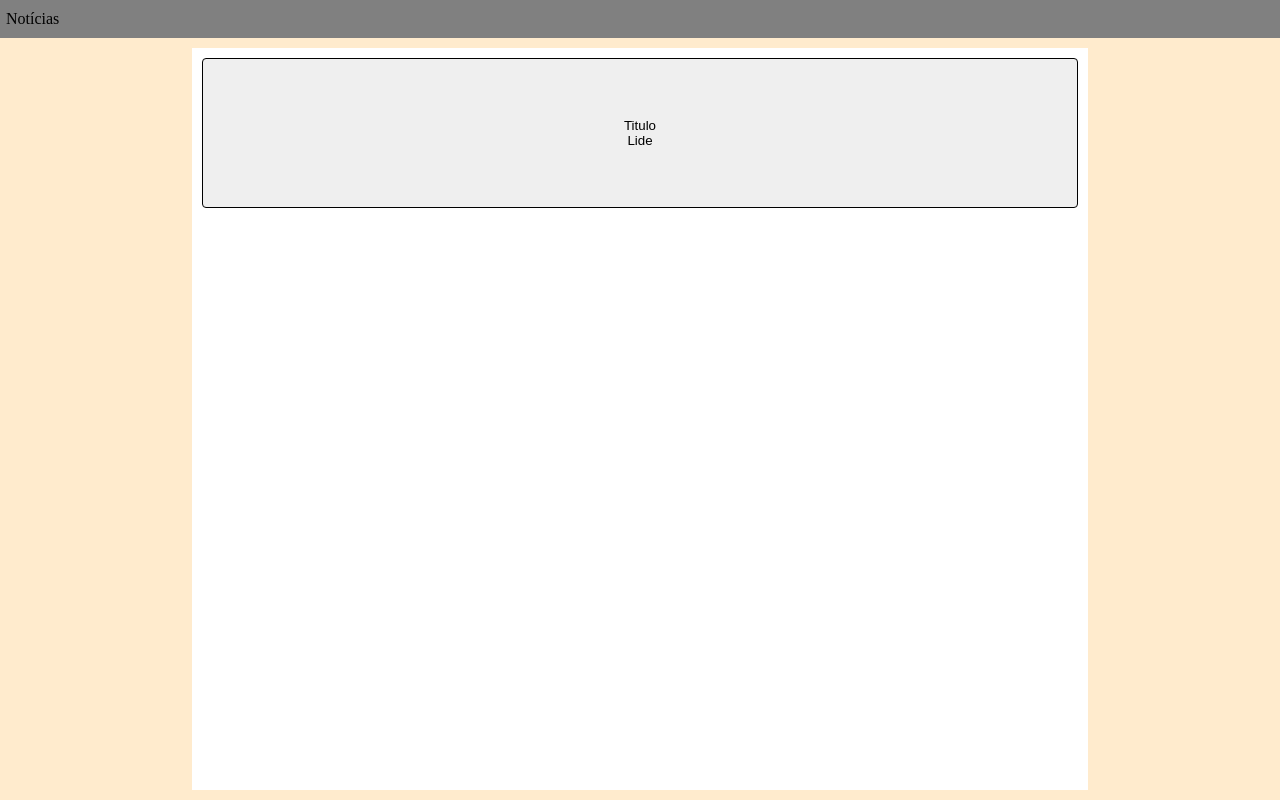
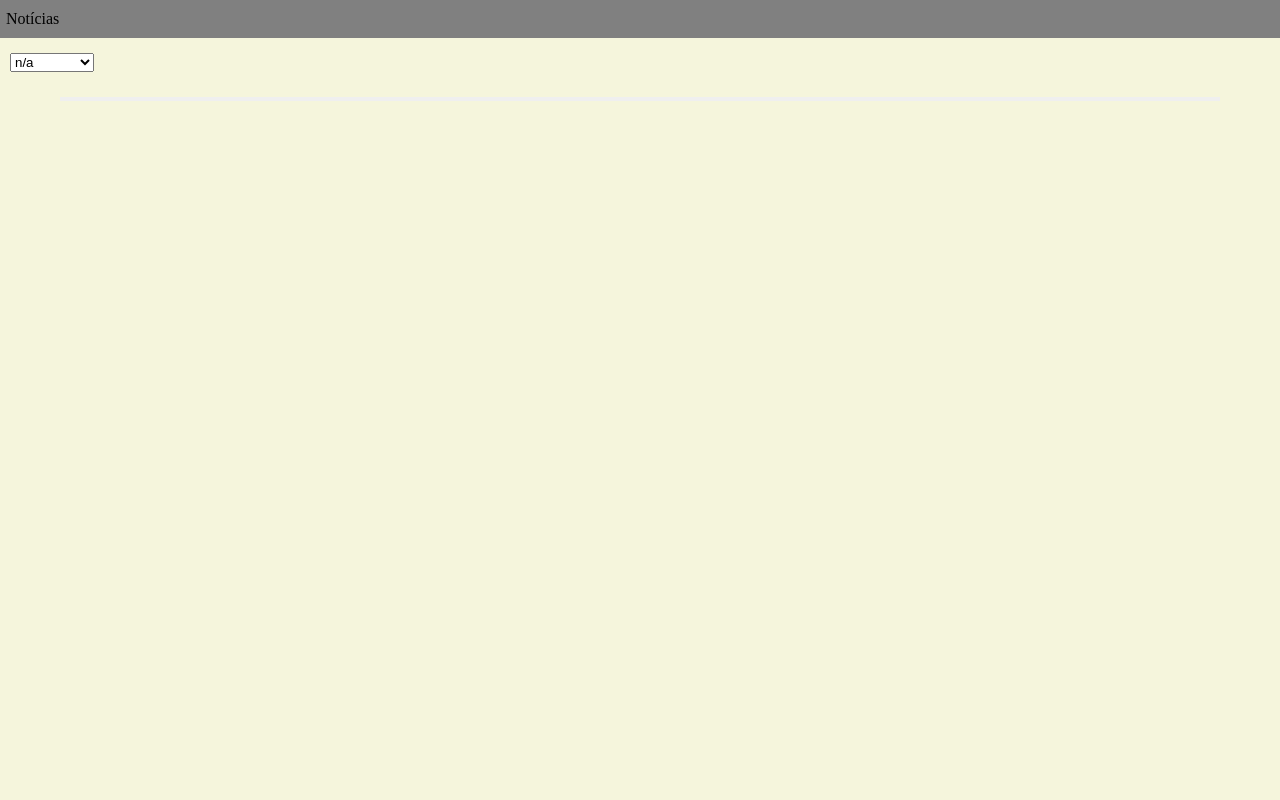
Before and after one commit to ArkynDev/Jos-HiginoNot-cias, a plain HTML site: page index.html in a window 1280 px wide. Drawn offline with Linux system fonts and the light colour scheme.

Commit message:
New Idea

```diff
--- a/index.html
+++ b/index.html
@@ -12,12 +12,25 @@
         <p>Notícias</p>
     </header>
     <main>
-        <section id="filter"></section>
+        <section id="filter">
+            <select name="" id="">
+                <option value="">n/a</option>
+                <option value="">Janeiro</option>
+                <option value="">Fevereiro</option>
+                <option value="">Março</option>
+                <option value="">Abril</option>
+                <option value="">Maio</option>
+                <option value="">Junho</option>
+                <option value="">Julho</option>
+                <option value="">Agosto</option>
+                <option value="">Setembro</option>
+                <option value="">Outubro</option>
+                <option value="">Novembro</option>
+                <option value="">Dezembro</option>
+            </select>
+        </section>
         <section id="newsContainer">
-            <button class="newscard" onclick="shangeFloating()">
-                <p>Titulo</p>
-                <p>Lide</p>
-            </button>
+            <button></button>
         </section>
     </main>
     <footer></footer>
--- a/styles/style.scss
+++ b/styles/style.scss
@@ -10,32 +10,39 @@ body {
     align-items: center;
     width: 100vw;
     height: 100vh;
-    background-color: blanchedalmond;
+    background-color: beige;
 }
 
 header {
     display: flex;
     width: 100%;
     padding: 10px 6px;
-    background-color: grey;
+    background-color:grey;
 }
 
 main {
     display: flex;
     flex-direction: column;
     align-items: center;
-    background-color: white;
     display: flex;
-    width: 70%;
+    width: 100%;
     height: 100%;
-    margin: 10px 0px;
+
+    #filter {
+        display: flex;
+        flex-direction: row;
+        align-items: center;
+        width: 100%;
+        margin: 5px 10px;
+        padding: 10px;
+    }
 
     #newsContainer {
         display: flex;
         flex-direction: column;
         width: 100%;
         height: 100%;
-        padding: 10px;
+        padding: 10px 60px;
 
         .newscard {
             border: 1px solid black;
```
Also changed, not shown: styles/style.css, 1 other file.
